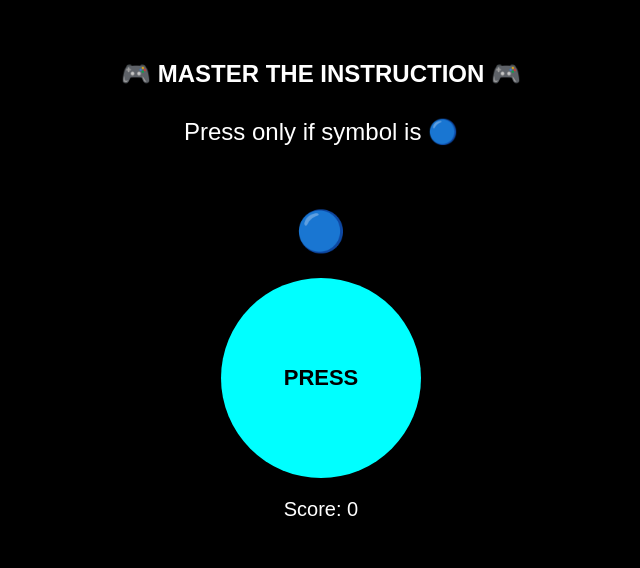
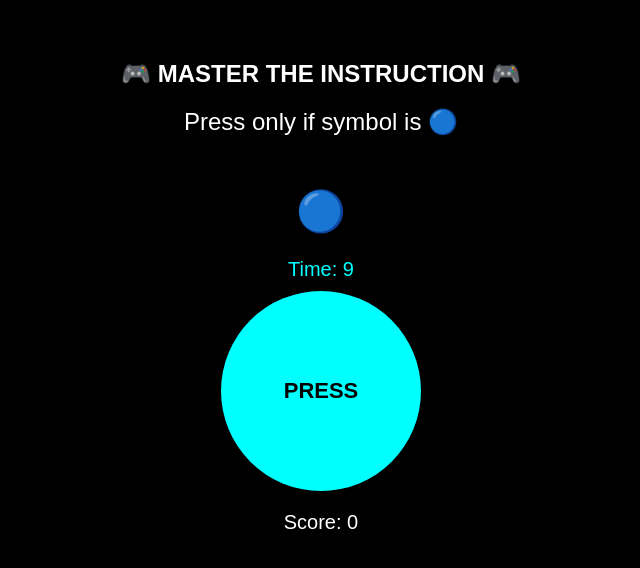
Before and after one commit to MSHAYANSHAHZAD/MTI-GAME, a plain HTML site: page index.html in a window 1280 px wide. Both pictures are taken after a click on the button "START". Shown: the whole page, without its empty margins (319-959 px from the left). Drawn offline with Linux system fonts and the light colour scheme.

Commit message:
Update index.html

```diff
--- a/index.html
+++ b/index.html
@@ -27,13 +27,18 @@ body {
 }
 #instruction {
   font-size:24px;
-  margin:30px;
+  margin:20px;
   min-height:60px;
 }
 #signal {
   font-size:40px;
   margin:20px;
   height:50px;
+}
+#timer {
+  font-size:20px;
+  margin:10px;
+  color:#00ffff;
 }
 #btn {
   width:200px;
@@ -57,6 +62,7 @@ body {
   <h2>🎮 MASTER THE INSTRUCTION 🎮</h2>
   <div id="instruction">Press Start</div>
   <div id="signal"></div>
+  <div id="timer">Time: 10</div>
   <button id="btn">START</button>
   <div id="score">Score: 0</div>
 </div>
@@ -64,6 +70,7 @@ body {
 <script>
 const instructionText = document.getElementById("instruction");
 const signalText = document.getElementById("signal");
+const timerText = document.getElementById("timer");
 const button = document.getElementById("btn");
 const scoreText = document.getElementById("score");
 
@@ -71,6 +78,8 @@ let score = 0;
 let waitingForPress = false;
 let correctPressTime = false;
 let gameStarted = false;
+let timerInterval;
+let timeLeft = 10;
 
 const instructions = [
   { text:"Press when you see GO", signal:"GO", correct:true },
@@ -87,6 +96,21 @@ function randomInstruction(){
   return instructions[Math.floor(Math.random()*instructions.length)];
 }
 
+function startTimer(){
+  timeLeft = 10;
+  timerText.innerText = "Time: " + timeLeft;
+
+  timerInterval = setInterval(()=>{
+    timeLeft--;
+    timerText.innerText = "Time: " + timeLeft;
+
+    if(timeLeft <= 0){
+      clearInterval(timerInterval);
+      if(waitingForPress) gameOver();
+    }
+  },1000);
+}
+
 function startRound(){
   const inst = randomInstruction();
   instructionText.innerText = inst.text;
@@ -97,12 +121,8 @@ function startRound(){
   setTimeout(()=>{
     signalText.innerText = inst.signal;
     correctPressTime = inst.correct;
-
-    setTimeout(()=>{
-      if(waitingForPress){ gameOver(); }
-    }, 1200);
-
-  }, 1000);
+    startTimer();
+  },1000);
 }
 
 function gameOver(){
@@ -118,14 +138,18 @@ button.addEventListener("click", ()=>{
     return;
   }
 
-  if(!waitingForPress){ gameOver(); return; }
+  if(!waitingForPress){
+    gameOver();
+    return;
+  }
 
   waitingForPress = false;
+  clearInterval(timerInterval);
 
   if(correctPressTime){
     score++;
     scoreText.innerText = "Score: " + score;
-    setTimeout(startRound, 400);
+    setTimeout(startRound, 500);
   } else {
     gameOver();
   }
```
